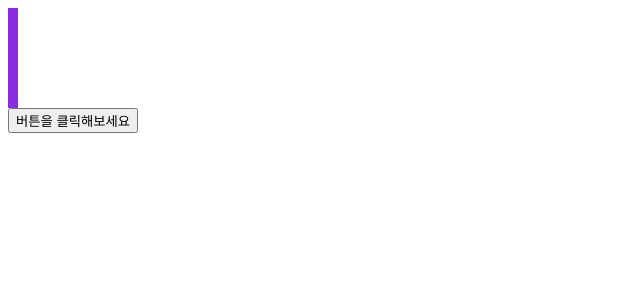
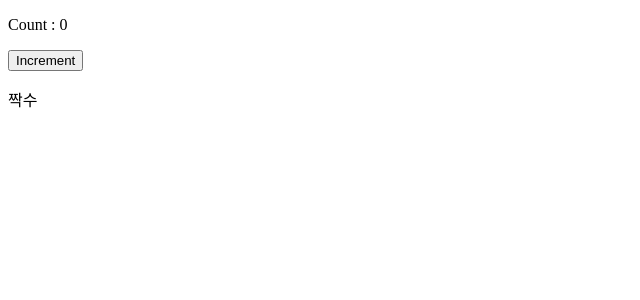
Before and after one commit to bani92/vue_practice, a Vue app: page / in a window 1280 px wide. Shown: the top 300 px of the page, without its empty margins (0-640 px from the left). Built offline with nearby package versions, Linux system fonts and the light colour scheme.

Commit message:
[20251121] watch

```diff
--- a/src/App.vue
+++ b/src/App.vue
@@ -1,35 +1,35 @@
 <template>
-  <!--  inline 스타일 > 클래스 스타일 -->
-  <div
-    class="demo"
-    @mouseover="initWidth"
-    :style="{ width: myWidth + 'px' }"
-  ></div>
-  <button @click="incWidth">버튼을 클릭해보세요</button>
+  <div>
+    <p>Count : {{ count }}</p>
+    <button @click="increment">Increment</button>
+    <p>{{ y }}</p>
+  </div>
 </template>
 
 <script>
 export default {
   data() {
     return {
-      myWidth: 10,
+      count: 0,
+      y: "짝수",
     };
   },
   methods: {
-    incWidth: function () {
-      this.myWidth += 10;
+    increment() {
+      this.count++;
     },
-    initWidth: function () {
-      this.myWidth = 10;
+  },
+  watch: {
+    count(newVal, oldVal) {
+      console.log(`Count changed from ${oldVal} to ${newVal}`);
+      if (newVal % 2 === 0) {
+        this.y = "짝수";
+      } else {
+        this.y = "홀수";
+      }
     },
   },
 };
 </script>
 
-<style>
-.demo {
-  width: 100px;
-  height: 100px;
-  background-color: blueviolet;
-}
-</style>
+<style lang="scss" scoped></style>
```
